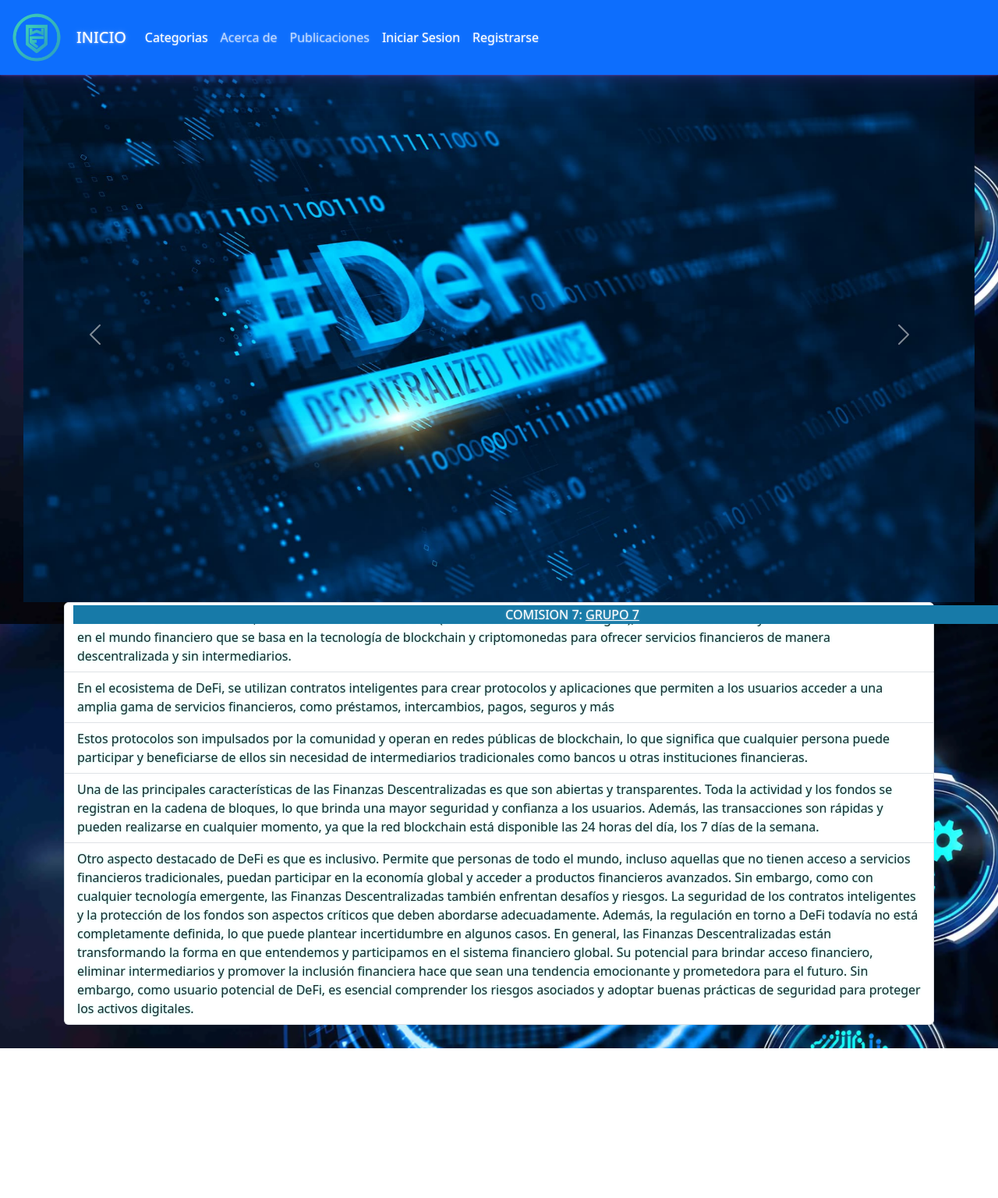
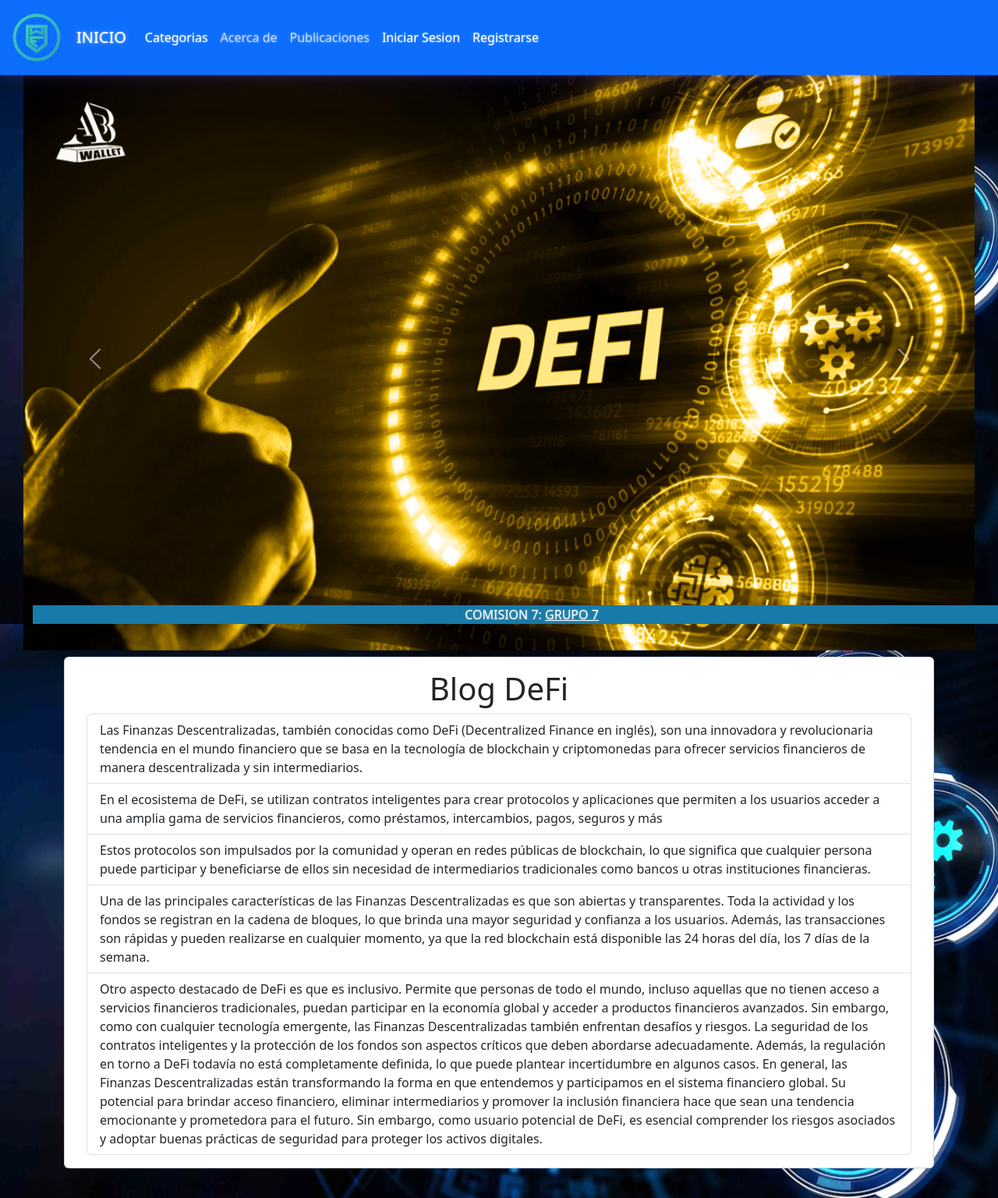
Before and after one commit to Grupo7-Informatorio/Grupo7_Comision7_Proyecto_Final_Info, a Django app: page / in a window 1280 px wide. Shown: the whole page at 78% size. Before the commit the page ends 1344 px from the top, so only its background shows below. Run offline with Django 4.2, Linux system fonts and the light colour scheme; some libraries are stand-ins or nearby versions.

Commit message:
estilizando el home

```diff
--- a/DefiBlog/static/css/estilos.css
+++ b/DefiBlog/static/css/estilos.css
@@ -1,4 +1,3 @@
-
 
 
 #cuerpo {
--- a/DefiBlog/templates/base.html
+++ b/DefiBlog/templates/base.html
@@ -109,6 +109,9 @@
 
     {% endblock contenido %}
 
+
+    <!--------  FOOTER------>
+
     <div class="container-fluid">
       <footer class="footer bg-dark text-center text-white">
         <div class="text-center p" style="background-color: rgba(20, 160, 225, 0.695)">
--- a/DefiBlog/templates/index.html
+++ b/DefiBlog/templates/index.html
@@ -1,33 +1,39 @@
-{% extends 'base.html' %} {% load static %} {% block contenido %}
+{% extends 'base.html' %}
 
+{% load static %}
 
-    <!--  <h1>DeFi - Finanzas Descentralizadas</h1>  -->
+{% block contenido %}
 
 <div>
     <div id="carouselExampleControls" class="carousel slide" data-bs-ride="carousel">
         <div class="carousel-inner">
             <div class="carousel-item active">
-                <img src="{% static 'img/carr01.jpg' %}" class="d-block w-100" alt="imagen 1">
+                <img src="{% static 'img/carr1.jpg' %}" class="d-block w-100" alt="imagen 1">
             </div>
             <div class="carousel-item">
-                <img src="{% static 'img/carr02.jpg' %}" class="d-block w-100" alt="imagen 2">
+                <img src="{% static 'img/carr02.webp' %}" class="d-block w-100" alt="imagen 2">
             </div>
             <div class="carousel-item">
                 <img src="{% static 'img/carr03.jpg' %}" class="d-block w-100" alt="imagen 3">
             </div>
         </div>
-            <button class="carousel-control-prev" type="button" data-bs-target="#carouselExampleControls" data-bs-slide="prev">
+        <button class="carousel-control-prev" type="button" data-bs-target="#carouselExampleControls"
+            data-bs-slide="prev">
             <span class="carousel-control-prev-icon" aria-hidden="true"></span>
             <span class="visually-hidden">Previous</span>
         </button>
-            <button class="carousel-control-next" type="button" data-bs-target="#carouselExampleControls" data-bs-slide="next">
+        <button class="carousel-control-next" type="button" data-bs-target="#carouselExampleControls"
+            data-bs-slide="next">
             <span class="carousel-control-next-icon" aria-hidden="true"></span>
             <span class="visually-hidden">Next</span>
         </button>
     </div>
 </div>
 
+<main class="container py-2">
+    <section class="card card-body">
 
+        <h1 class="display text-center">Blog DeFi</h1>
 
           <div class="container">
             <div class="row justify-content-center">
@@ -65,7 +71,13 @@
             </div>
 
 
+    </section>
+
+</main>
+
+
+
+
+
 
 {% endblock contenido %}
-
-</div>
```
Also changed, not shown: DefiBlog/static/img/carr01.jpg (deleted), DefiBlog/static/img/carr02.jpg (deleted), DefiBlog/static/img/carr02.webp (added), DefiBlog/static/img/carr03.jpg, DefiBlog/static/img/carr1.jpg (added), DefiBlog/usuarios/forms.py (line endings or trailing spaces). Lines whose indentation alone changed are shown as unchanged.
